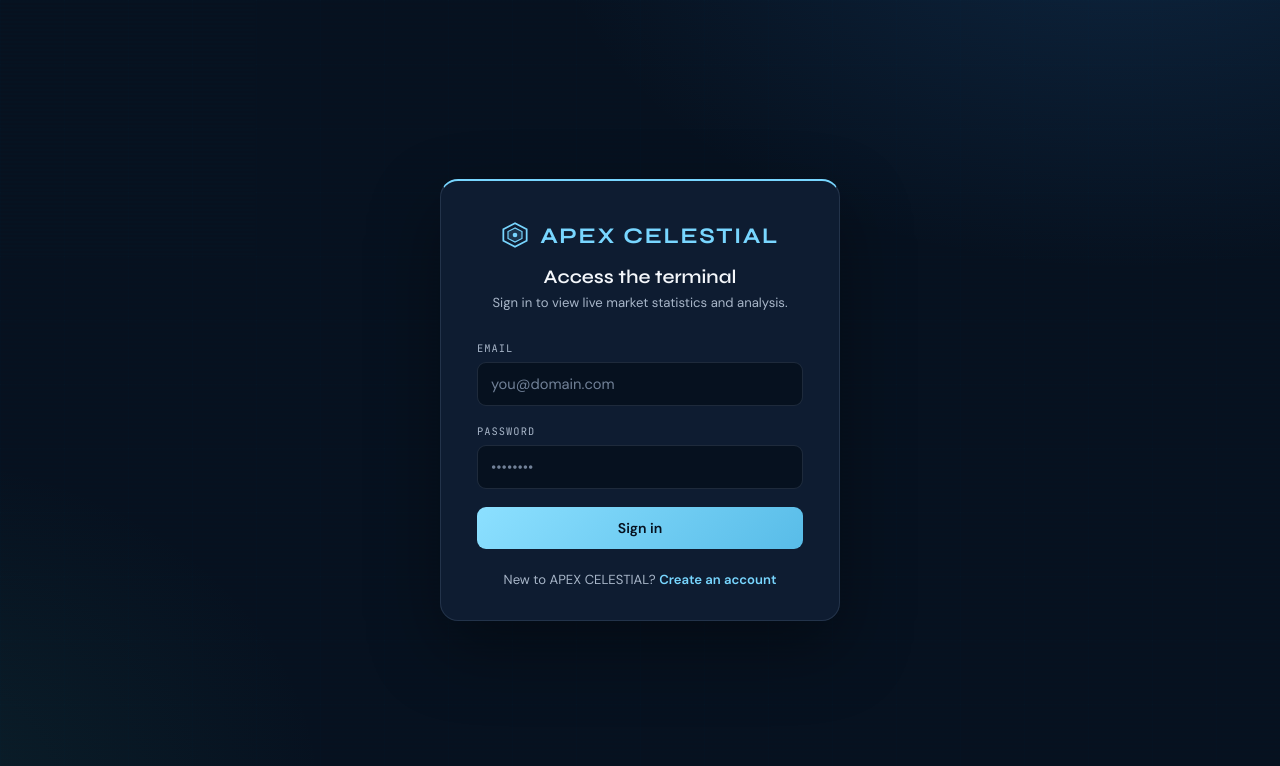
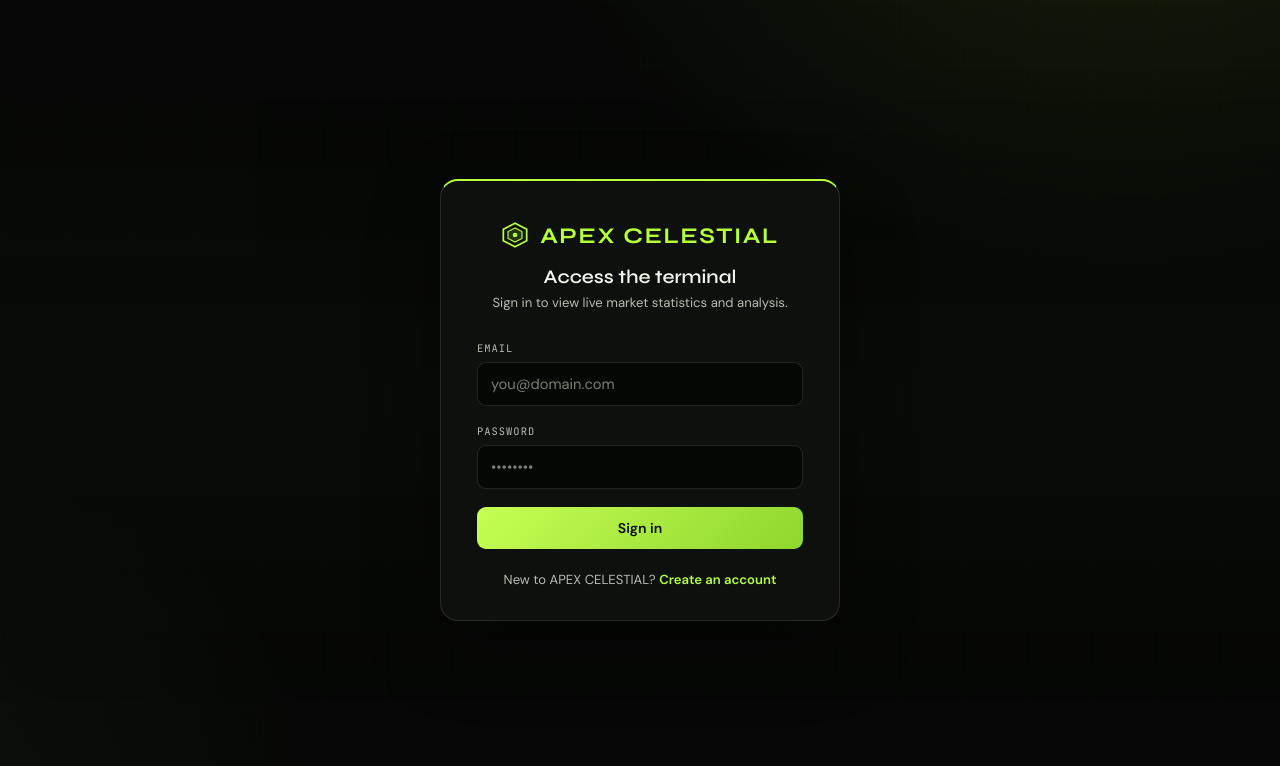
Before and after one commit to Maison-V/apex, a React (Vite) app in the folder frontend/: page /signin in a window 1280 px wide. Shown: the top 766 px of the page. Built offline with nearby package versions, Linux system fonts and the light colour scheme; no server answers.

Commit message:
adopt deep black and green theme

```diff
--- a/frontend/src/index.css
+++ b/frontend/src/index.css
@@ -1075,34 +1075,34 @@ a { color: inherit; text-decoration: none; }
 
 /* ─── Refined product surface ─── */
 :root {
-  --bg: #07111f;
-  --bg-alt: #0b1728;
-  --surface: rgba(16, 31, 51, 0.88);
-  --surface-raised: #162a45;
-  --border: rgba(147, 174, 211, 0.16);
-  --accent: #78d6ff;
-  --accent-dim: rgba(120, 214, 255, 0.11);
-  --accent-line: rgba(120, 214, 255, 0.32);
-  --text-primary: #f4f7fb;
-  --text-secondary: #a8b6c9;
-  --text-muted: #718198;
-  --up: #42d6a4;
-  --down: #ff7f8f;
+  --bg: #060706;
+  --bg-alt: #0b0d0b;
+  --surface: rgba(15, 18, 15, 0.92);
+  --surface-raised: #191d19;
+  --border: rgba(217, 255, 184, 0.13);
+  --accent: #b6ff3b;
+  --accent-dim: rgba(182, 255, 59, 0.10);
+  --accent-line: rgba(182, 255, 59, 0.34);
+  --text-primary: #f2f7ee;
+  --text-secondary: #b4bdb0;
+  --text-muted: #778073;
+  --up: #9eff48;
+  --down: #ff6f7d;
   --down-dim: rgba(255, 127, 143, 0.13);
   --radius: 14px;
 }
 
 body {
   background:
-    radial-gradient(900px 600px at 88% -15%, rgba(47, 132, 214, 0.18), transparent 65%),
-    radial-gradient(700px 540px at -10% 100%, rgba(54, 165, 145, 0.1), transparent 65%),
+    radial-gradient(900px 600px at 88% -15%, rgba(124, 196, 36, 0.12), transparent 65%),
+    radial-gradient(700px 540px at -10% 100%, rgba(79, 138, 38, 0.08), transparent 65%),
     var(--bg);
 }
 
 .app-shell { grid-template-columns: 248px minmax(0, 1fr); }
 .main-col { border-left: 1px solid var(--border); }
 .sidebar {
-  background: rgba(7, 17, 31, 0.78);
+  background: rgba(6, 7, 6, 0.84);
   backdrop-filter: blur(18px);
   padding: 28px 12px 18px;
 }
@@ -1132,16 +1132,23 @@ body {
   top: 0;
   z-index: 3;
   padding: 20px 32px;
-  background: rgba(7, 17, 31, 0.76);
+  background: rgba(6, 7, 6, 0.82);
   backdrop-filter: blur(18px);
 }
 .top-bar h2 { font-size: 1.28rem; letter-spacing: -0.02em; }
 .user-chip, .live-badge { border-radius: 999px; }
-.live-badge { color: var(--up); border-color: rgba(66, 214, 164, 0.35); background: rgba(66, 214, 164, 0.07); }
+.live-badge { color: var(--up); border-color: rgba(158, 255, 72, 0.35); background: rgba(158, 255, 72, 0.07); }
 .live-dot { background: var(--up); border-radius: 50%; }
 
 .dash-body { max-width: 1600px; width: 100%; margin: 0 auto; padding: 34px 40px 72px; }
-.grid-bg::before { opacity: 0.42; background-size: 64px 64px; }
+.grid-bg::before {
+  opacity: 0.34;
+  background-size: 64px 64px;
+  background-image:
+    linear-gradient(rgba(182, 255, 59, 0.035) 1px, transparent 1px),
+    linear-gradient(90deg, rgba(182, 255, 59, 0.035) 1px, transparent 1px);
+}
+.grid-bg-scan { background: linear-gradient(to bottom, transparent, rgba(182, 255, 59, 0.022) 50%, transparent); }
 .grid-bg::after { display: none; }
 .section-block { margin-bottom: 52px; }
 .section-title { font-size: 1.08rem; letter-spacing: -0.01em; }
@@ -1166,25 +1173,25 @@ body {
   font: inherit;
   padding: 17px 18px;
 }
-.market-card:hover { transform: translateY(-2px); border-color: rgba(120, 214, 255, 0.35); }
-.market-card.selected { border-color: var(--accent); box-shadow: 0 12px 34px rgba(47, 132, 214, 0.16); }
+.market-card:hover { transform: translateY(-2px); border-color: rgba(182, 255, 59, 0.38); }
+.market-card.selected { border-color: var(--accent); box-shadow: 0 12px 34px rgba(135, 204, 41, 0.14); }
 .change-pill { border-radius: 999px; }
-.change-pill.up { color: var(--up); border-color: rgba(66, 214, 164, 0.27); background: rgba(66, 214, 164, 0.07); }
+.change-pill.up { color: var(--up); border-color: rgba(158, 255, 72, 0.28); background: rgba(158, 255, 72, 0.08); }
 .change-pill.down { color: var(--down); border-color: rgba(255, 127, 143, 0.26); }
 .panel { padding: 22px; }
-.ticker-tape { background: rgba(11, 23, 40, 0.62); }
+.ticker-tape { background: rgba(11, 13, 11, 0.72); }
 
 .auth-card {
   border: 1px solid var(--border);
   border-top: 2px solid var(--accent);
   border-left: 1px solid var(--border);
   border-radius: 18px;
-  background: rgba(16, 31, 51, 0.9);
+  background: rgba(15, 18, 15, 0.94);
   backdrop-filter: blur(18px);
   box-shadow: 0 28px 70px rgba(0, 0, 0, 0.35);
 }
-.btn-accent { border-radius: 9px; background: linear-gradient(135deg, #8ce0ff, #58bce8); color: #06111f; }
-.field input { border-radius: 9px; background: rgba(5, 14, 26, 0.72); }
+.btn-accent { border-radius: 9px; background: linear-gradient(135deg, #c6ff55, #8fd62d); color: #080b06; }
+.field input { border-radius: 9px; background: rgba(4, 5, 4, 0.8); }
 
 :focus-visible { outline: 2px solid var(--accent); outline-offset: 3px; }
 
```
